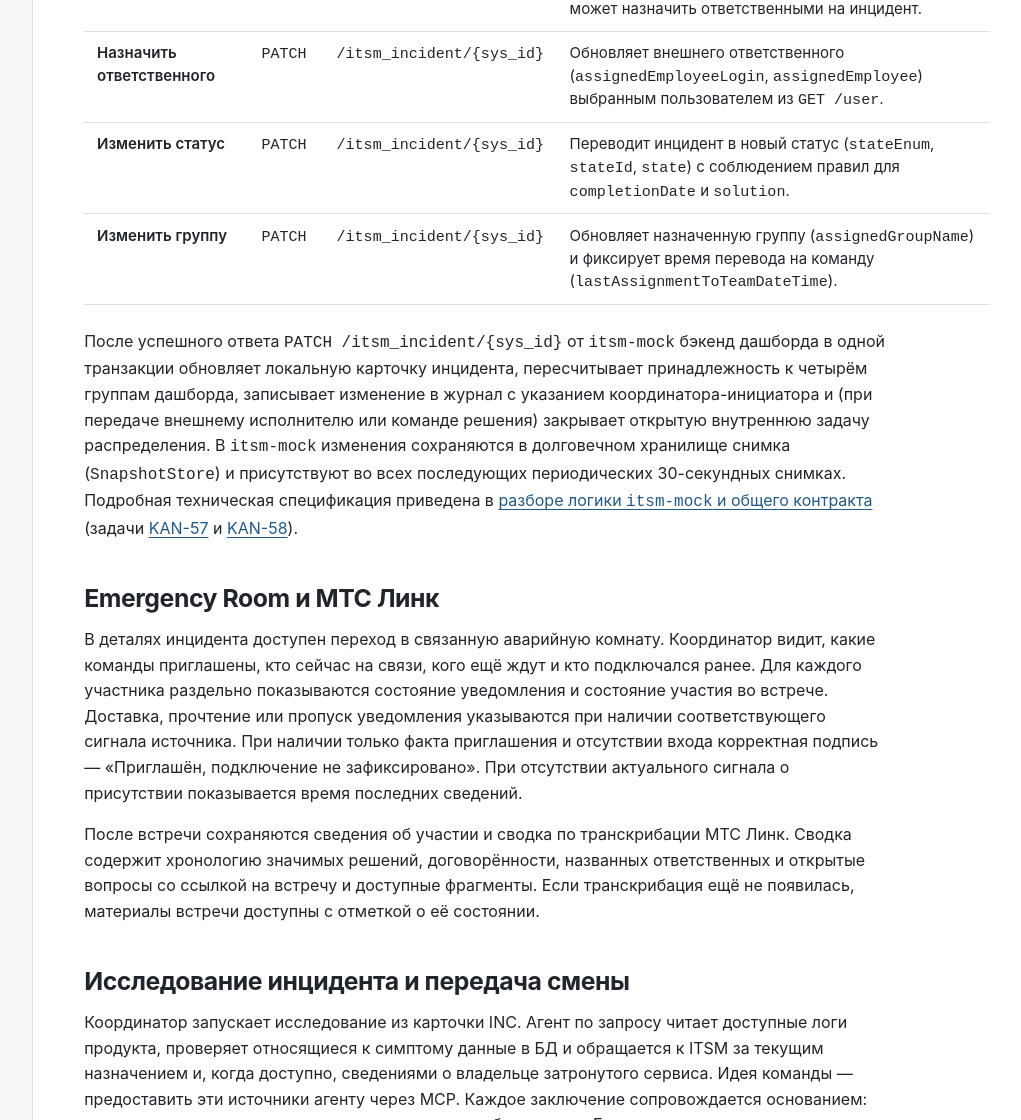
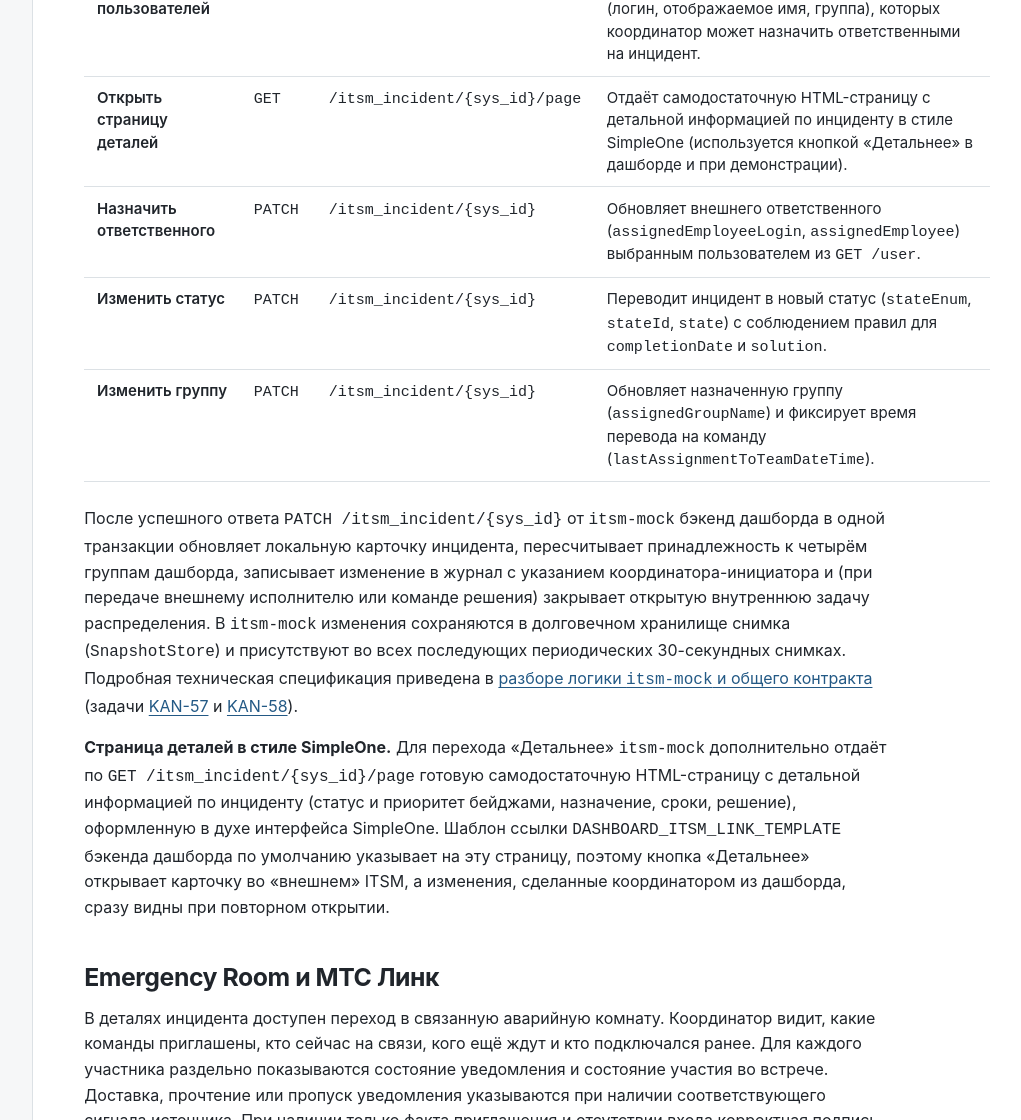
Before and after one commit to Hardcode17/mts_dashboard_data, a plain HTML site: page docs/requirements.html in a window 1280 px wide. Shown: the part 4429-5549 px from the top of the page, without its empty margins (239-1260 px from the left). Drawn offline with Linux system fonts and the light colour scheme.

Commit message:
docs(itsm): add SimpleOne-style incident detail page to the shared contract
- itsm-mock-contract.md: new endpoint GET /itsm_incident/{sys_id}/page (self-contained HTML, inline CSS, no CDN) and the contract table row.
- requirements.html: same row in the shared contract table and a paragraph on the detail page used by the DASHBOARD_ITSM_LINK_TEMPLATE button.
- openapi.yaml: new path /itsm_incident/{sys_id}/page (text/html, 200/404).

Jira: KAN-57 description extended with section 6 (SimpleOne-style HTML page).

```diff
--- a/docs/requirements.html
+++ b/docs/requirements.html
@@ -133,6 +133,7 @@
 <tr><th scope="row">Получить список инцидентов</th><td><code>GET</code></td><td><code>/itsm_incident</code></td><td>Возвращает полный список текущих инцидентов ITSM со всеми атрибутами выгрузки.</td></tr>
 <tr><th scope="row">Получить инцидент по ID</th><td><code>GET</code></td><td><code>/itsm_incident/{sys_id}</code></td><td>Возвращает полную запись конкретного инцидента по его системному идентификатору <code>sys_id</code> (<code>sysId</code>).</td></tr>
 <tr><th scope="row">Получить список пользователей</th><td><code>GET</code></td><td><code>/user</code></td><td>Возвращает справочник пользователей ITSM (логин, отображаемое имя, группа), которых координатор может назначить ответственными на инцидент.</td></tr>
+<tr><th scope="row">Открыть страницу деталей</th><td><code>GET</code></td><td><code>/itsm_incident/{sys_id}/page</code></td><td>Отдаёт самодостаточную HTML-страницу с детальной информацией по инциденту в стиле SimpleOne (используется кнопкой «Детальнее» в дашборде и при демонстрации).</td></tr>
 <tr><th scope="row">Назначить ответственного</th><td><code>PATCH</code></td><td><code>/itsm_incident/{sys_id}</code></td><td>Обновляет внешнего ответственного (<code>assignedEmployeeLogin</code>, <code>assignedEmployee</code>) выбранным пользователем из <code>GET /user</code>.</td></tr>
 <tr><th scope="row">Изменить статус</th><td><code>PATCH</code></td><td><code>/itsm_incident/{sys_id}</code></td><td>Переводит инцидент в новый статус (<code>stateEnum</code>, <code>stateId</code>, <code>state</code>) с соблюдением правил для <code>completionDate</code> и <code>solution</code>.</td></tr>
 <tr><th scope="row">Изменить группу</th><td><code>PATCH</code></td><td><code>/itsm_incident/{sys_id}</code></td><td>Обновляет назначенную группу (<code>assignedGroupName</code>) и фиксирует время перевода на команду (<code>lastAssignmentToTeamDateTime</code>).</td></tr>
@@ -141,6 +142,8 @@
 </div>
 
 <p>После успешного ответа <code>PATCH /itsm_incident/{sys_id}</code> от <code>itsm-mock</code> бэкенд дашборда в одной транзакции обновляет локальную карточку инцидента, пересчитывает принадлежность к четырём группам дашборда, записывает изменение в журнал с указанием координатора-инициатора и (при передаче внешнему исполнителю или команде решения) закрывает открытую внутреннюю задачу распределения. В <code>itsm-mock</code> изменения сохраняются в долговечном хранилище снимка (<code>SnapshotStore</code>) и присутствуют во всех последующих периодических 30-секундных снимках. Подробная техническая спецификация приведена в <a href="itsm-mock-contract.md">разборе логики <code>itsm-mock</code> и общего контракта</a> (задачи <a href="https://sokolenkonikita12ru.atlassian.net/browse/KAN-57">KAN-57</a> и <a href="https://sokolenkonikita12ru.atlassian.net/browse/KAN-58">KAN-58</a>).</p>
+
+<p><strong>Страница деталей в стиле SimpleOne.</strong> Для перехода «Детальнее» <code>itsm-mock</code> дополнительно отдаёт по <code>GET /itsm_incident/{sys_id}/page</code> готовую самодостаточную HTML-страницу с детальной информацией по инциденту (статус и приоритет бейджами, назначение, сроки, решение), оформленную в духе интерфейса SimpleOne. Шаблон ссылки <code>DASHBOARD_ITSM_LINK_TEMPLATE</code> бэкенда дашборда по умолчанию указывает на эту страницу, поэтому кнопка «Детальнее» открывает карточку во «внешнем» ITSM, а изменения, сделанные координатором из дашборда, сразу видны при повторном открытии.</p>
 
 <h2 id="room">Emergency Room и МТС Линк</h2>
 
```
Also changed, not shown: 2 other files.
